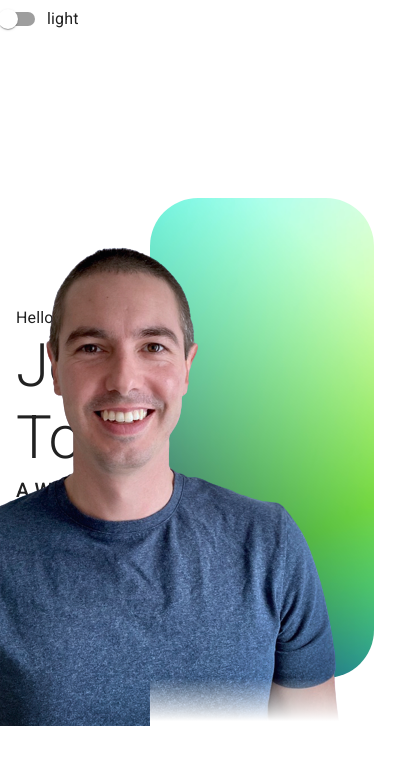
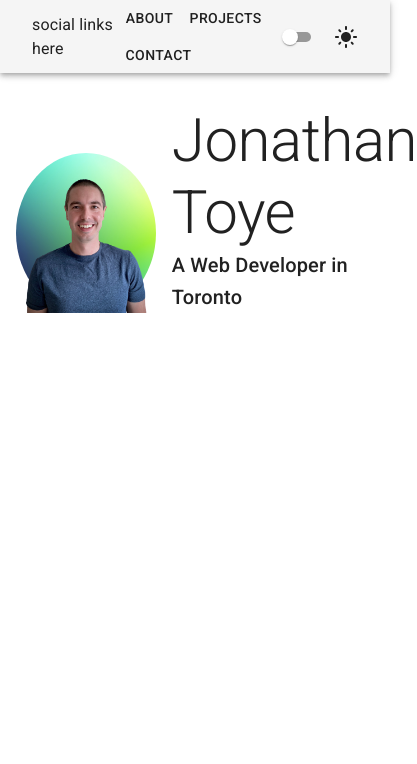
Before and after one commit to jontoye/portfolio-website, a React (Create React App) app: page / in a window 390 px wide. Shown: the top 764 px of the page, 417 px wide, since content can reach past the window. Built offline with nearby package versions, Linux system fonts and the light colour scheme.

Commit message:
add custom colors and breakpoints in theme

```diff
--- a/package.json
+++ b/package.json
@@ -5,6 +5,7 @@
   "dependencies": {
     "@emotion/react": "^11.9.0",
     "@emotion/styled": "^11.8.1",
+    "@mui/icons-material": "^5.8.0",
     "@mui/material": "^5.8.1",
     "@testing-library/jest-dom": "^5.16.4",
     "@testing-library/react": "^13.3.0",
--- a/src/App.js
+++ b/src/App.js
@@ -1,7 +1,9 @@
 import React, { useMemo, useState } from 'react';
 import { createTheme, ThemeProvider } from '@mui/material/styles';
-import { Box, CssBaseline, useMediaQuery, Switch, FormControlLabel } from '@mui/material';
+import { CssBaseline, useMediaQuery } from '@mui/material';
+
 import Header from './components/Header';
+import Navbar from './components/Navbar';
 
 const App = () => {
   const prefersDarkMode = useMediaQuery('(prefers-color-scheme: dark)');
@@ -9,8 +11,29 @@ const App = () => {
 
   const theme = useMemo(() =>
     createTheme({
+      breakpoints: {
+        values: {
+          xs: 0,
+          sm: 600,
+          md: 1000,
+          lg: 1200,
+          xl: 1536,
+        }
+      },
       palette: {
         mode: mode,
+        customBlue: {
+          main: '#1a0b64',
+        },
+        customTeal: {
+          main: '#4fc9bc',
+        },
+        customGreen: {
+          main: '#99ed3e',
+        },
+        customYellow: {
+          main: '#fdfeb6',
+        },
       },
     }),
     [mode],
@@ -23,8 +46,7 @@ const App = () => {
   return (
     <ThemeProvider theme={theme}>
       <CssBaseline />
-      <FormControlLabel control={<Switch onChange={toggleDarkMode} />} label={mode} />
-      <Box sx={{height: '10rem'}} />
+      <Navbar toggleDarkMode={toggleDarkMode} />
       <Header />
     </ThemeProvider>
   )
--- a/src/components/Header.jsx
+++ b/src/components/Header.jsx
@@ -4,30 +4,36 @@ import { Container } from '@mui/material'
 
 const styles = {
   section: {
-    height: '100vh',
+    maxWidth: { xs: '700px', md: '100%' },
+    paddingTop: { xs: '2rem', md: '4rem'}
+  },
+  greeting: {
+    display: { xs: 'none', sm: 'block' }
   },
   columnLeft: {
     display: 'flex',
     flexDirection: 'column',
     justifyContent: 'center',
+    alignItems: { sm: 'flex-end', md: 'flex-start' },
   },
   columnRight: {
-
   },
   profileImage: {
     position: 'relative',
-    height: '30rem',
+    height: { xs: '10rem', sm: '22rem'},
     width: '100%',
     backgroundImage: "url('images/bg3.jpeg')",
     backgroundSize: 'cover',
     backgroundRepeat: 'no-repeat',
     backgroundPosition: 'bottom',
-    borderRadius: '3rem',
+    borderRadius: { xs: '50%', sm: '3rem' },
+    marginTop: '3rem',
 
     '& img': {
       position: 'absolute',
-      right: { xs: 0, lg: '3rem' },
-      bottom: '-3rem',
+      right: { md: '1rem' },
+      bottom: { xs: 0, sm: '-3rem' },
+      maxWidth: '100%',
     }
   },
   imageOverlay: {
@@ -42,16 +48,16 @@ const styles = {
 
 const Header = () => {
   return (
-    <Box sx={styles.section}>
-      <Container>
-        <Grid container columns={8}>
-          <Grid item xs={3} sx={styles.columnLeft}>
-            <Typography variant='subtitle'>Hello, I'm</Typography>
+    <Box>
+      <Container sx={styles.section}>
+        <Grid container spacing={2}>
+          <Grid item xs={7} sm={12} md={5} order={{ xs: 2, sm: 1}} sx={styles.columnLeft}>
+            <Typography variant='subtitle' sx={styles.greeting}>Hello, I'm</Typography>
             <Typography variant='h2'>Jonathan Toye</Typography>
             <Typography variant='h6'>A Web Developer in Toronto</Typography>
           </Grid>
 
-          <Grid item xs={5} sx={styles.columnRight}>
+          <Grid item xs={5} sm={12} md={7} order={{ xs: 1, sm: 2}}  sx={styles.columnRight}>
             <Box sx={styles.profileImage}>
               <img src="images/profile-img.png" alt="Profile" />
               <Box sx={styles.imageOverlay} />
--- a/src/components/Navbar.jsx
+++ b/src/components/Navbar.jsx
@@ -1,8 +1,45 @@
 import React from 'react'
+import { AppBar, Box, Button, Container, FormControlLabel, Switch, Toolbar, Typography } from '@mui/material'
+import DarkModeIcon from '@mui/icons-material/DarkMode';
+import LightModeIcon from '@mui/icons-material/LightMode';
+import { useTheme } from '@mui/material/styles';
+import { SvgIcon } from '@mui/material';
 
-const Navbar = () => {
+const styles = {
+  toolbar: {
+    display: 'flex',
+    justifyContent: 'space-between',
+  },
+  theme: {
+    display: 'flex',
+    alignItems: 'center',
+  }
+}
+
+const pages = ['About', 'Projects', 'Contact'];
+
+const Navbar = ({ toggleDarkMode }) => {
+  const theme = useTheme();
+  console.log(theme)
   return (
-    <div>Navbar</div>
+    <AppBar position='static' color='default'>
+      <Container>
+        <Toolbar sx={styles.toolbar}>
+          <Typography>social links here</Typography>
+          <Box>
+            {pages.map(page => (
+              <Button variant='text' color='inherit' key={page}>{page}</Button>
+            ))}
+          </Box>
+          <Box sx={styles.theme}>
+            <FormControlLabel control={<Switch size='small' onChange={toggleDarkMode} color='default' />}/>
+            <SvgIcon>
+              {theme.palette.mode === 'light' ? <LightModeIcon /> : <DarkModeIcon />}
+            </SvgIcon>
+          </Box>
+        </Toolbar>
+      </Container>
+    </AppBar>
   )
 }
 
```
Also changed, not shown: 1 other file (tests, documents, lock files or other folders).
